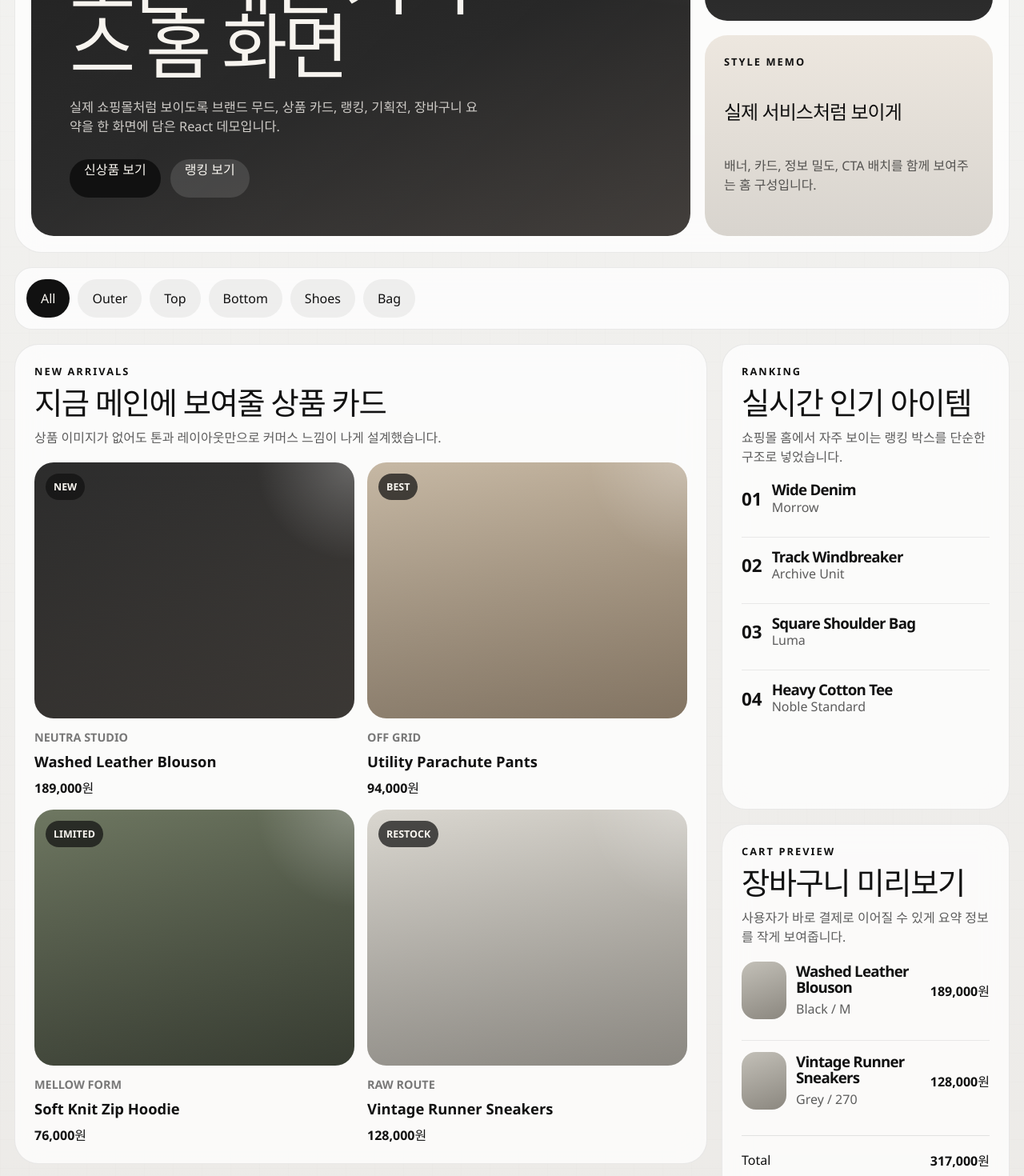
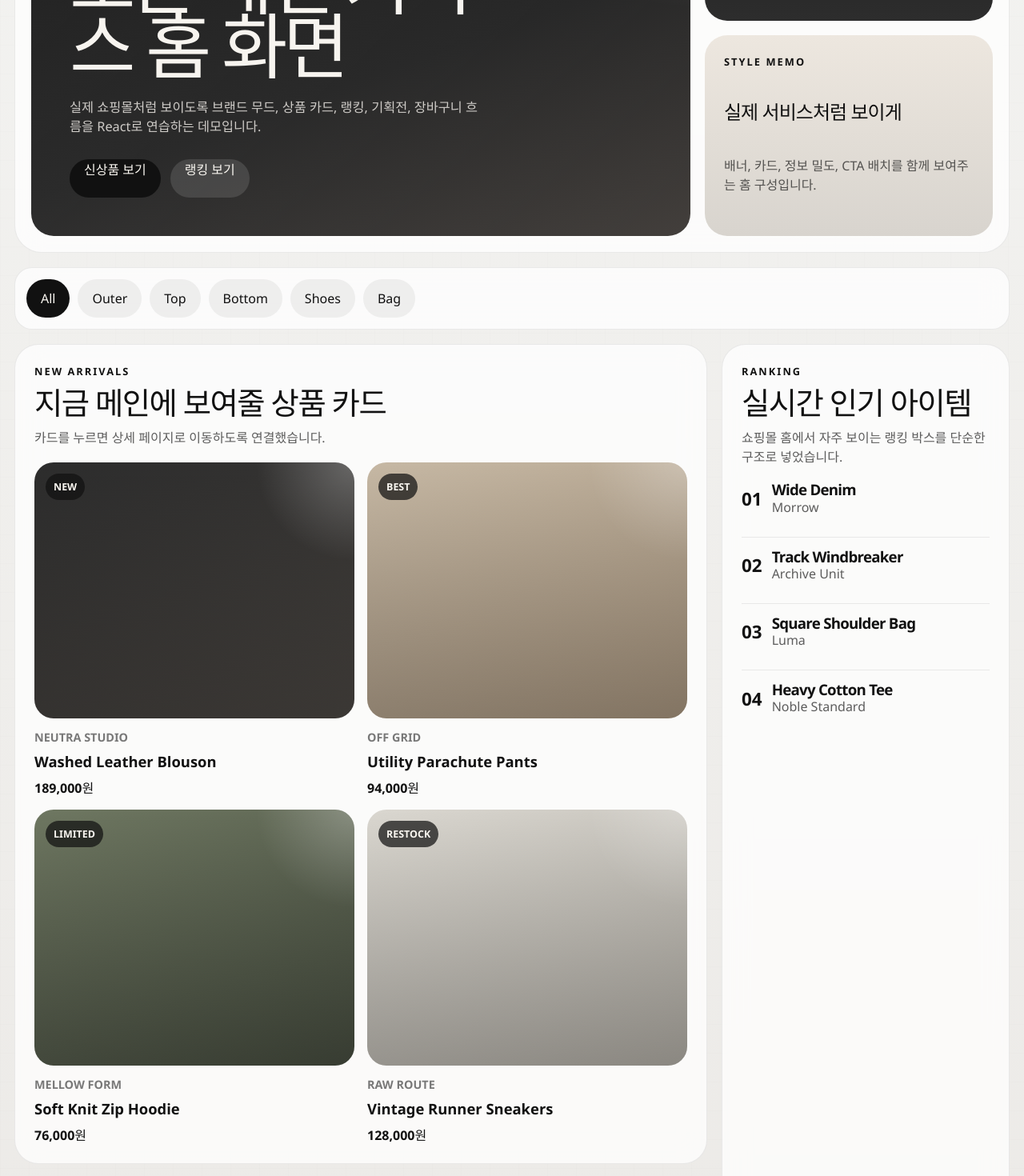
Before and after one commit to mincift1234/first-project, a React (Vite) app: page / in a window 1280 px wide. Shown: the part 340-1810 px from the top of the page at 80% size. Built offline with nearby package versions, Linux system fonts and the light colour scheme.

Commit message:
Add product routes and cart flow

```diff
--- a/package.json
+++ b/package.json
@@ -10,7 +10,8 @@
   },
   "dependencies": {
     "react": "^19.1.0",
-    "react-dom": "^19.1.0"
+    "react-dom": "^19.1.0",
+    "react-router-dom": "^7.14.0"
   },
   "devDependencies": {
     "@vitejs/plugin-react": "^5.0.0",
--- a/src/App.jsx
+++ b/src/App.jsx
@@ -1,62 +1,10 @@
-const categories = ['All', 'Outer', 'Top', 'Bottom', 'Shoes', 'Bag']
+import { useMemo, useState } from 'react'
+import { BrowserRouter, Link, Route, Routes, useParams } from 'react-router-dom'
+import { categories, editorialPicks, products, rankings } from './data/products'
 
-const featuredProducts = [
-  {
-    id: 1,
-    brand: 'NEUTRA STUDIO',
-    name: 'Washed Leather Blouson',
-    price: '189,000원',
-    badge: 'NEW',
-    tone: 'charcoal',
-  },
-  {
-    id: 2,
-    brand: 'OFF GRID',
-    name: 'Utility Parachute Pants',
-    price: '94,000원',
-    badge: 'BEST',
-    tone: 'sand',
-  },
-  {
-    id: 3,
-    brand: 'MELLOW FORM',
-    name: 'Soft Knit Zip Hoodie',
-    price: '76,000원',
-    badge: 'LIMITED',
-    tone: 'olive',
-  },
-  {
-    id: 4,
-    brand: 'RAW ROUTE',
-    name: 'Vintage Runner Sneakers',
-    price: '128,000원',
-    badge: 'RESTOCK',
-    tone: 'stone',
-  },
-]
-
-const editorialPicks = [
-  {
-    title: '봄 아우터 기획전',
-    description: '가벼운 레더, 바람막이, 블루종 중심으로 지금 입기 좋은 실루엣을 모았습니다.',
-  },
-  {
-    title: '톤다운 컬러 셀렉션',
-    description: '블랙, 카키, 샌드, 그레이처럼 코디에 바로 섞기 쉬운 색감 위주로 구성했습니다.',
-  },
-]
-
-const rankings = [
-  { rank: '01', name: 'Wide Denim', brand: 'Morrow' },
-  { rank: '02', name: 'Track Windbreaker', brand: 'Archive Unit' },
-  { rank: '03', name: 'Square Shoulder Bag', brand: 'Luma' },
-  { rank: '04', name: 'Heavy Cotton Tee', brand: 'Noble Standard' },
-]
-
-const cartItems = [
-  { name: 'Washed Leather Blouson', option: 'Black / M', price: '189,000원' },
-  { name: 'Vintage Runner Sneakers', option: 'Grey / 270', price: '128,000원' },
-]
+function formatPrice(value) {
+  return new Intl.NumberFormat('ko-KR').format(value) + '원'
+}
 
 function SectionHeader({ label, title, description }) {
   return (
@@ -71,40 +19,50 @@ function SectionHeader({ label, title, description }) {
 function ProductCard({ product }) {
   return (
     <article className="product-card">
-      <div className={`product-thumb ${product.tone}`}>
+      <Link className={`product-thumb ${product.tone}`} to={`/products/${product.id}`}>
         <span className="product-badge">{product.badge}</span>
-      </div>
+      </Link>
       <div className="product-copy">
         <p>{product.brand}</p>
         <h3>{product.name}</h3>
-        <strong>{product.price}</strong>
+        <strong>{formatPrice(product.price)}</strong>
       </div>
     </article>
   )
 }
 
-export default function App() {
+function Layout({ cartCount, children }) {
   return (
     <main className="store-shell">
       <div className="noise-grid" />
 
       <header className="topbar">
+        <Link className="logo-link" to="/">
           <p className="logo">THREAD ROOM</p>
+        </Link>
         <nav className="topnav">
-          <a href="#new-arrivals">NEW</a>
-          <a href="#curation">CURATION</a>
-          <a href="#ranking">RANKING</a>
-          <a href="#cart">CART</a>
+          <Link to="/">HOME</Link>
+          <Link to="/#new-arrivals">NEW</Link>
+          <Link to="/#curation">CURATION</Link>
+          <Link to="/cart">CART ({cartCount})</Link>
         </nav>
       </header>
 
+      {children}
+    </main>
+  )
+}
+
+function HomePage() {
+  return (
+    <>
       <section className="hero-banner">
         <div className="hero-copy">
           <p className="eyebrow">2026 Spring Edit</p>
           <h1>무신사 감성으로 보는 패션 커머스 홈 화면</h1>
           <p className="hero-text">
-            실제 쇼핑몰처럼 보이도록 브랜드 무드, 상품 카드, 랭킹, 기획전, 장바구니 요약을 한 화면에 담은
-            React 데모입니다.
+            실제 쇼핑몰처럼 보이도록 브랜드 무드, 상품 카드, 랭킹, 기획전, 장바구니 흐름을 React로 연습하는
+            데모입니다.
           </p>
           <div className="hero-actions">
             <a className="filled-button" href="#new-arrivals">
@@ -144,10 +102,10 @@ export default function App() {
             <SectionHeader
               label="New Arrivals"
               title="지금 메인에 보여줄 상품 카드"
-              description="상품 이미지가 없어도 톤과 레이아웃만으로 커머스 느낌이 나게 설계했습니다."
+              description="카드를 누르면 상세 페이지로 이동하도록 연결했습니다."
             />
             <div className="product-grid">
-              {featuredProducts.map((product) => (
+              {products.map((product) => (
                 <ProductCard key={product.id} product={product} />
               ))}
             </div>
@@ -183,35 +141,158 @@ export default function App() {
               ))}
             </div>
           </section>
+        </aside>
+      </section>
+    </>
+  )
+}
 
-          <section className="side-panel" id="cart">
+function ProductDetailPage({ onAddToCart }) {
+  const { productId } = useParams()
+  const [selectedSize, setSelectedSize] = useState('')
+  const product = products.find((item) => item.id === productId)
+
+  if (!product) {
+    return (
+      <section className="page-panel empty-page">
+        <h1>상품을 찾을 수 없습니다.</h1>
+        <Link className="filled-button" to="/">
+          홈으로 돌아가기
+        </Link>
+      </section>
+    )
+  }
+
+  const size = selectedSize || product.sizes[0]
+
+  return (
+    <section className="page-panel product-detail-page">
+      <div className={`detail-thumb ${product.tone}`}>
+        <span className="product-badge">{product.badge}</span>
+      </div>
+
+      <div className="detail-copy">
+        <p className="detail-brand">{product.brand}</p>
+        <h1>{product.name}</h1>
+        <strong>{formatPrice(product.price)}</strong>
+        <p className="detail-description">{product.description}</p>
+
+        <div className="detail-block">
+          <span className="detail-label">사이즈 선택</span>
+          <div className="size-grid">
+            {product.sizes.map((item) => (
+              <button
+                className={`size-chip ${size === item ? 'active' : ''}`}
+                key={item}
+                onClick={() => setSelectedSize(item)}
+                type="button"
+              >
+                {item}
+              </button>
+            ))}
+          </div>
+        </div>
+
+        <div className="detail-block">
+          <span className="detail-label">상품 포인트</span>
+          <ul className="detail-list">
+            {product.details.map((item) => (
+              <li key={item}>{item}</li>
+            ))}
+          </ul>
+        </div>
+
+        <div className="detail-actions">
+          <button className="filled-button" onClick={() => onAddToCart(product, size)} type="button">
+            장바구니 담기
+          </button>
+          <Link className="ghost-dark-button" to="/cart">
+            장바구니 보기
+          </Link>
+        </div>
+      </div>
+    </section>
+  )
+}
+
+function CartPage({ cartItems }) {
+  const totalPrice = useMemo(
+    () => cartItems.reduce((sum, item) => sum + item.price, 0),
+    [cartItems],
+  )
+
+  return (
+    <section className="page-panel cart-page">
       <SectionHeader
-              label="Cart Preview"
-              title="장바구니 미리보기"
-              description="사용자가 바로 결제로 이어질 수 있게 요약 정보를 작게 보여줍니다."
+        label="Cart"
+        title="장바구니"
+        description="상세 페이지에서 담은 상품이 여기에 쌓이도록 가장 기본적인 상태 관리를 붙였습니다."
       />
-            <div className="cart-list">
+
+      {cartItems.length === 0 ? (
+        <div className="empty-page">
+          <h1>장바구니가 비어 있습니다.</h1>
+          <Link className="filled-button" to="/">
+            상품 보러 가기
+          </Link>
+        </div>
+      ) : (
+        <div className="cart-page-grid">
+          <div className="cart-list-panel">
             {cartItems.map((item) => (
-                <article className="cart-item" key={item.name}>
-                  <div className="cart-thumb" />
+              <article className="cart-line" key={item.cartId}>
+                <div className={`cart-preview ${item.tone}`} />
                 <div>
+                  <p className="detail-brand">{item.brand}</p>
                   <h3>{item.name}</h3>
-                    <p>{item.option}</p>
+                  <span>선택 옵션: {item.size}</span>
                 </div>
-                  <strong>{item.price}</strong>
+                <strong>{formatPrice(item.price)}</strong>
               </article>
             ))}
           </div>
-            <div className="cart-total">
-              <span>Total</span>
-              <strong>317,000원</strong>
+
+          <aside className="order-summary">
+            <p className="panel-label">Order Summary</p>
+            <h2>{formatPrice(totalPrice)}</h2>
+            <span>총 상품 수 {cartItems.length}개</span>
+            <button className="filled-button full-width" type="button">
+              주문 계속하기
+            </button>
+          </aside>
         </div>
-            <button className="filled-button full-width" type="button">
-              결제 진행
-            </button>
+      )}
     </section>
-        </aside>
-      </section>
-    </main>
   )
 }
+
+export default function App() {
+  const [cartItems, setCartItems] = useState([])
+
+  function handleAddToCart(product, size) {
+    setCartItems((prev) => [
+      ...prev,
+      {
+        cartId: `${product.id}-${size}-${prev.length + 1}`,
+        id: product.id,
+        name: product.name,
+        brand: product.brand,
+        price: product.price,
+        size,
+        tone: product.tone,
+      },
+    ])
+  }
+
+  return (
+    <BrowserRouter>
+      <Layout cartCount={cartItems.length}>
+        <Routes>
+          <Route element={<HomePage />} path="/" />
+          <Route element={<ProductDetailPage onAddToCart={handleAddToCart} />} path="/products/:productId" />
+          <Route element={<CartPage cartItems={cartItems} />} path="/cart" />
+        </Routes>
+      </Layout>
+    </BrowserRouter>
+  )
+}
--- /dev/null
+++ b/src/data/products.js
@@ -0,0 +1,74 @@
+export const categories = ['All', 'Outer', 'Top', 'Bottom', 'Shoes', 'Bag']
+
+export const products = [
+  {
+    id: 'washed-leather-blouson',
+    brand: 'NEUTRA STUDIO',
+    name: 'Washed Leather Blouson',
+    price: 189000,
+    badge: 'NEW',
+    tone: 'charcoal',
+    category: 'Outer',
+    description:
+      '은은한 워싱 질감과 짧은 기장감으로 봄철 레이어드에 잘 어울리는 블루종입니다.',
+    details: ['세미 오버 핏', '가벼운 광택감', '투웨이 지퍼', '봄/가을 시즌 추천'],
+    sizes: ['S', 'M', 'L'],
+  },
+  {
+    id: 'utility-parachute-pants',
+    brand: 'OFF GRID',
+    name: 'Utility Parachute Pants',
+    price: 94000,
+    badge: 'BEST',
+    tone: 'sand',
+    category: 'Bottom',
+    description:
+      '볼륨감 있는 실루엣과 가벼운 원단으로 스트리트 스타일에 활용하기 좋은 팬츠입니다.',
+    details: ['와이드 핏', '스트링 밑단', '사이드 포켓', '데일리 착용 가능'],
+    sizes: ['M', 'L', 'XL'],
+  },
+  {
+    id: 'soft-knit-zip-hoodie',
+    brand: 'MELLOW FORM',
+    name: 'Soft Knit Zip Hoodie',
+    price: 76000,
+    badge: 'LIMITED',
+    tone: 'olive',
+    category: 'Top',
+    description:
+      '부드러운 짜임과 차분한 색감으로 단독 착용과 이너 활용이 모두 쉬운 후드입니다.',
+    details: ['소프트 니트 텍스처', '드롭 숄더', '투웨이 연출 가능', '가벼운 보온감'],
+    sizes: ['M', 'L'],
+  },
+  {
+    id: 'vintage-runner-sneakers',
+    brand: 'RAW ROUTE',
+    name: 'Vintage Runner Sneakers',
+    price: 128000,
+    badge: 'RESTOCK',
+    tone: 'stone',
+    category: 'Shoes',
+    description:
+      '러닝 슈즈 실루엣을 기반으로 한 빈티지 무드 스니커즈로 다양한 팬츠와 잘 어울립니다.',
+    details: ['쿠션감 있는 솔', '빈티지 배색', '데일리 러너 스타일', '가벼운 착화감'],
+    sizes: ['260', '270', '280'],
+  },
+]
+
+export const editorialPicks = [
+  {
+    title: '봄 아우터 기획전',
+    description: '가벼운 레더, 바람막이, 블루종 중심으로 지금 입기 좋은 실루엣을 모았습니다.',
+  },
+  {
+    title: '톤다운 컬러 셀렉션',
+    description: '블랙, 카키, 샌드, 그레이처럼 코디에 바로 섞기 쉬운 색감 위주로 구성했습니다.',
+  },
+]
+
+export const rankings = [
+  { rank: '01', name: 'Wide Denim', brand: 'Morrow' },
+  { rank: '02', name: 'Track Windbreaker', brand: 'Archive Unit' },
+  { rank: '03', name: 'Square Shoulder Bag', brand: 'Luma' },
+  { rank: '04', name: 'Heavy Cotton Tee', brand: 'Noble Standard' },
+]
--- a/src/index.css
+++ b/src/index.css
@@ -1,8 +1,7 @@
 :root {
   font-family: "Segoe UI", "Apple SD Gothic Neo", sans-serif;
   color: #111111;
-  background:
-    linear-gradient(180deg, #f3f3f1 0%, #eceae7 100%);
+  background: linear-gradient(180deg, #f3f3f1 0%, #eceae7 100%);
   font-synthesis: none;
   text-rendering: optimizeLegibility;
   -webkit-font-smoothing: antialiased;
@@ -62,7 +61,9 @@ button {
 .category-strip,
 .section-block,
 .editorial-card,
-.side-panel {
+.side-panel,
+.page-panel,
+.order-summary {
   position: relative;
   z-index: 1;
   border: 1px solid rgba(17, 17, 17, 0.08);
@@ -79,10 +80,15 @@ button {
   border-radius: 24px;
 }
 
+.logo-link {
+  display: inline-flex;
+}
+
 .logo,
 .eyebrow,
 .section-header p,
-.panel-label {
+.panel-label,
+.detail-label {
   margin: 0;
   font-size: 0.8rem;
   font-weight: 800;
@@ -121,12 +127,16 @@ button {
     linear-gradient(160deg, #111111 0%, #212121 58%, #3f3b38 100%);
 }
 
+.hero-copy h1,
+.detail-copy h1 {
+  margin: 0;
+  line-height: 0.9;
+  letter-spacing: -0.06em;
+}
+
 .hero-copy h1 {
   max-width: 11ch;
-  margin: 0;
   font-size: clamp(3.1rem, 7vw, 6rem);
-  line-height: 0.9;
-  letter-spacing: -0.06em;
 }
 
 .hero-text,
@@ -134,7 +144,9 @@ button {
 .section-header span,
 .editorial-card span,
 .ranking-item span,
-.cart-item p {
+.detail-description,
+.cart-line span,
+.order-summary span {
   color: rgba(17, 17, 17, 0.68);
 }
 
@@ -145,7 +157,8 @@ button {
   font-size: 1.02rem;
 }
 
-.hero-actions {
+.hero-actions,
+.detail-actions {
   display: flex;
   flex-wrap: wrap;
   gap: 12px;
@@ -154,7 +167,9 @@ button {
 
 .filled-button,
 .ghost-button,
-.category-chip {
+.ghost-dark-button,
+.category-chip,
+.size-chip {
   min-height: 48px;
   padding: 0 18px;
   border-radius: 999px;
@@ -172,9 +187,16 @@ button {
   background: rgba(255, 255, 255, 0.12);
 }
 
+.ghost-dark-button {
+  color: #111111;
+  background: rgba(17, 17, 17, 0.08);
+}
+
 .filled-button:hover,
 .ghost-button:hover,
-.category-chip:hover {
+.ghost-dark-button:hover,
+.category-chip:hover,
+.size-chip:hover {
   transform: translateY(-2px);
 }
 
@@ -194,7 +216,8 @@ button {
 .section-header h2,
 .editorial-card h3,
 .ranking-item h3,
-.cart-item h3 {
+.cart-line h3,
+.order-summary h2 {
   margin: 0;
   line-height: 1.08;
   letter-spacing: -0.04em;
@@ -223,21 +246,28 @@ button {
   border-radius: 22px;
 }
 
-.category-chip {
+.category-chip,
+.size-chip {
   background: rgba(17, 17, 17, 0.06);
 }
 
-.category-chip.active {
+.category-chip.active,
+.size-chip.active {
   color: #faf7f1;
   background: #111111;
 }
 
-.content-grid {
+.content-grid,
+.product-detail-page,
+.cart-page-grid {
   position: relative;
   z-index: 1;
   display: grid;
+  gap: 18px;
+}
+
+.content-grid {
   grid-template-columns: minmax(0, 1.2fr) 360px;
-  gap: 18px;
   margin-top: 18px;
 }
 
@@ -248,9 +278,15 @@ button {
 }
 
 .section-block,
-.side-panel {
+.side-panel,
+.page-panel,
+.order-summary {
   border-radius: 30px;
   padding: 24px;
+}
+
+.page-panel {
+  margin-top: 18px;
 }
 
 .section-header {
@@ -259,8 +295,9 @@ button {
   margin-bottom: 20px;
 }
 
-.section-header h2 {
-  font-size: clamp(1.7rem, 3vw, 2.6rem);
+.section-header h2,
+.detail-copy h1 {
+  font-size: clamp(1.7rem, 3vw, 2.8rem);
 }
 
 .product-grid {
@@ -274,14 +311,30 @@ button {
   gap: 14px;
 }
 
-.product-thumb {
+.product-thumb,
+.detail-thumb,
+.cart-preview {
   position: relative;
-  min-height: 320px;
   border-radius: 24px;
   overflow: hidden;
 }
 
-.product-thumb::before {
+.product-thumb {
+  min-height: 320px;
+}
+
+.detail-thumb {
+  min-height: 640px;
+}
+
+.cart-preview {
+  width: 76px;
+  height: 96px;
+}
+
+.product-thumb::before,
+.detail-thumb::before,
+.cart-preview::before {
   content: "";
   position: absolute;
   inset: 0;
@@ -290,19 +343,19 @@ button {
     radial-gradient(circle at top right, rgba(255, 255, 255, 0.26), transparent 24%);
 }
 
-.product-thumb.charcoal {
+.charcoal {
   background: linear-gradient(160deg, #2c2c2c 0%, #45413d 100%);
 }
 
-.product-thumb.sand {
+.sand {
   background: linear-gradient(160deg, #c6b8a4 0%, #9f8d77 100%);
 }
 
-.product-thumb.olive {
+.olive {
   background: linear-gradient(160deg, #6e7761 0%, #41473a 100%);
 }
 
-.product-thumb.stone {
+.stone {
   background: linear-gradient(160deg, #dad7d0 0%, #a9a59d 100%);
 }
 
@@ -319,18 +372,21 @@ button {
   font-weight: 700;
 }
 
-.product-copy p,
-.product-copy h3,
-.product-copy strong {
-  margin: 0;
-}
-
-.product-copy {
+.product-copy,
+.detail-copy {
   display: grid;
   gap: 8px;
 }
 
-.product-copy p {
+.product-copy p,
+.product-copy h3,
+.product-copy strong,
+.detail-brand {
+  margin: 0;
+}
+
+.product-copy p,
+.detail-brand {
   color: rgba(17, 17, 17, 0.56);
   font-size: 0.9rem;
   font-weight: 700;
@@ -351,8 +407,7 @@ button {
   gap: 12px;
   padding: 22px;
   border-radius: 26px;
-  background:
-    linear-gradient(140deg, rgba(17, 17, 17, 0.9) 0%, rgba(70, 70, 70, 0.88) 100%);
+  background: linear-gradient(140deg, rgba(17, 17, 17, 0.9) 0%, rgba(70, 70, 70, 0.88) 100%);
 }
 
 .editorial-card .eyebrow,
@@ -361,24 +416,21 @@ button {
   color: #faf7f1;
 }
 
-.ranking-list,
-.cart-list {
+.ranking-list {
   display: grid;
   gap: 12px;
 }
 
-.ranking-item,
-.cart-item {
+.ranking-item {
   display: grid;
-  grid-template-columns: auto 1fr auto;
+  grid-template-columns: auto 1fr;
   gap: 12px;
   align-items: center;
   padding: 14px 0;
   border-top: 1px solid rgba(17, 17, 17, 0.08);
 }
 
-.ranking-item:first-child,
-.cart-item:first-child {
+.ranking-item:first-child {
   border-top: 0;
   padding-top: 0;
 }
@@ -387,41 +439,102 @@ button {
   font-size: 1.4rem;
 }
 
-.cart-thumb {
-  width: 56px;
-  height: 72px;
-  border-radius: 18px;
-  background: linear-gradient(160deg, #c3c0b8 0%, #8b877f 100%);
+.product-detail-page {
+  grid-template-columns: minmax(0, 1fr) minmax(360px, 480px);
+  align-items: start;
 }
 
-.cart-item p {
-  margin: 6px 0 0;
+.detail-copy strong {
+  display: block;
+  font-size: 1.5rem;
 }
 
-.cart-total {
+.detail-description {
+  margin: 8px 0 0;
+  line-height: 1.7;
+}
+
+.detail-block {
+  display: grid;
+  gap: 14px;
+  margin-top: 12px;
+}
+
+.size-grid {
   display: flex;
+  flex-wrap: wrap;
+  gap: 10px;
+}
+
+.detail-list {
+  display: grid;
+  gap: 10px;
+  margin: 0;
+  padding-left: 18px;
+  line-height: 1.6;
+}
+
+.cart-page-grid {
+  grid-template-columns: minmax(0, 1fr) 320px;
+}
+
+.cart-list-panel {
+  display: grid;
+  gap: 12px;
+}
+
+.cart-line {
+  display: grid;
+  grid-template-columns: auto 1fr auto;
+  gap: 14px;
   align-items: center;
-  justify-content: space-between;
-  margin-top: 18px;
-  padding-top: 18px;
-  border-top: 1px solid rgba(17, 17, 17, 0.1);
+  padding: 16px 0;
+  border-top: 1px solid rgba(17, 17, 17, 0.08);
+}
+
+.cart-line:first-child {
+  border-top: 0;
+  padding-top: 0;
+}
+
+.order-summary {
+  align-self: start;
+  display: grid;
+  gap: 12px;
+}
+
+.empty-page {
+  display: grid;
+  place-items: start;
+  gap: 14px;
+}
+
+.empty-page h1 {
+  margin: 0;
+  font-size: clamp(1.8rem, 4vw, 2.6rem);
+  line-height: 1.1;
 }
 
 .full-width {
   width: 100%;
-  margin-top: 16px;
 }
 
 @media (max-width: 1120px) {
   .hero-banner,
   .content-grid,
   .product-grid,
-  .editorial-grid {
+  .editorial-grid,
+  .product-detail-page,
+  .cart-page-grid {
     grid-template-columns: 1fr;
   }
 
   .hero-copy h1 {
     max-width: none;
+  }
+
+  .detail-thumb {
+    min-height: 440px;
   }
 }
 
@@ -434,14 +547,16 @@ button {
   .hero-banner,
   .section-block,
   .editorial-card,
-  .side-panel {
+  .side-panel,
+  .page-panel,
+  .order-summary {
     border-radius: 22px;
   }
 
   .topbar,
   .hero-actions,
-  .ranking-item,
-  .cart-item {
+  .detail-actions,
+  .cart-line {
     display: grid;
   }
 
@@ -454,17 +569,18 @@ button {
     padding: 22px;
   }
 
-  .hero-actions {
+  .hero-actions,
+  .detail-actions {
     grid-template-columns: 1fr;
   }
 
   .filled-button,
-  .ghost-button {
+  .ghost-button,
+  .ghost-dark-button {
     width: 100%;
   }
 
-  .ranking-item,
-  .cart-item {
+  .cart-line {
     grid-template-columns: 1fr;
   }
 }
```
Also changed, not shown: 1 other file (tests, documents, lock files or other folders). Lines whose indentation alone changed are shown as unchanged.
